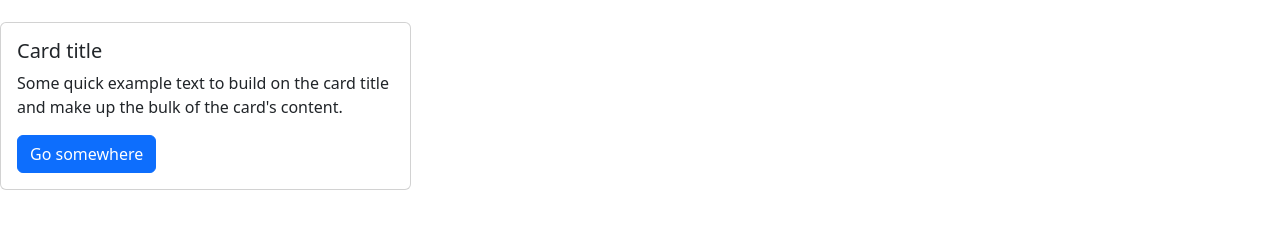
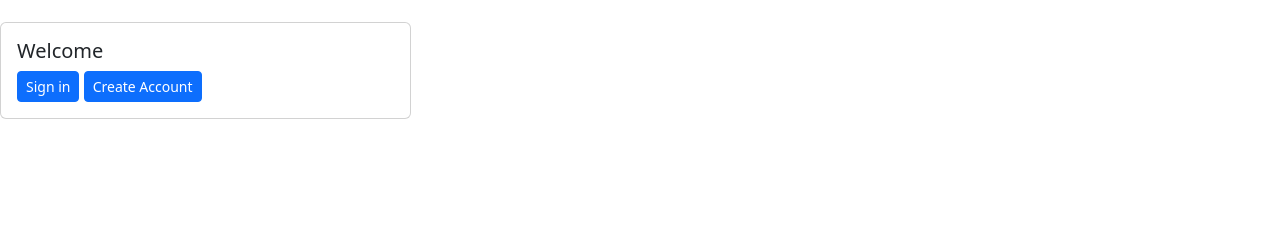
Before and after one commit to ank1111-dev/Website, a plain HTML site: page index.html in a window 1280 px wide. Shown: the part 486-714 px from the top of the page. Drawn offline with nearby package versions, Linux system fonts and the light colour scheme.

Commit message:
changed the card title, added two button code

```diff
--- a/index.html
+++ b/index.html
@@ -54,9 +54,10 @@
         <div class="col-8 col-md-4">
           <div class="card border-1 rounded;">
             <div class="card-body">
-              <h5 class="card-title">Card title</h5>
-              <p class="card-text">Some quick example text to build on the card title and make up the bulk of the card's content.</p>
-              <a href="#" class="btn btn-primary">Go somewhere</a>
+              <h5 class="card-title">Welcome</h5>
+              <button type="button" class="btn btn-primary btn-sm">Sign in</button>
+              <button type="button" class="btn btn-primary btn-sm">Create Account</button>
+
             </div>
           </div>
 
```
